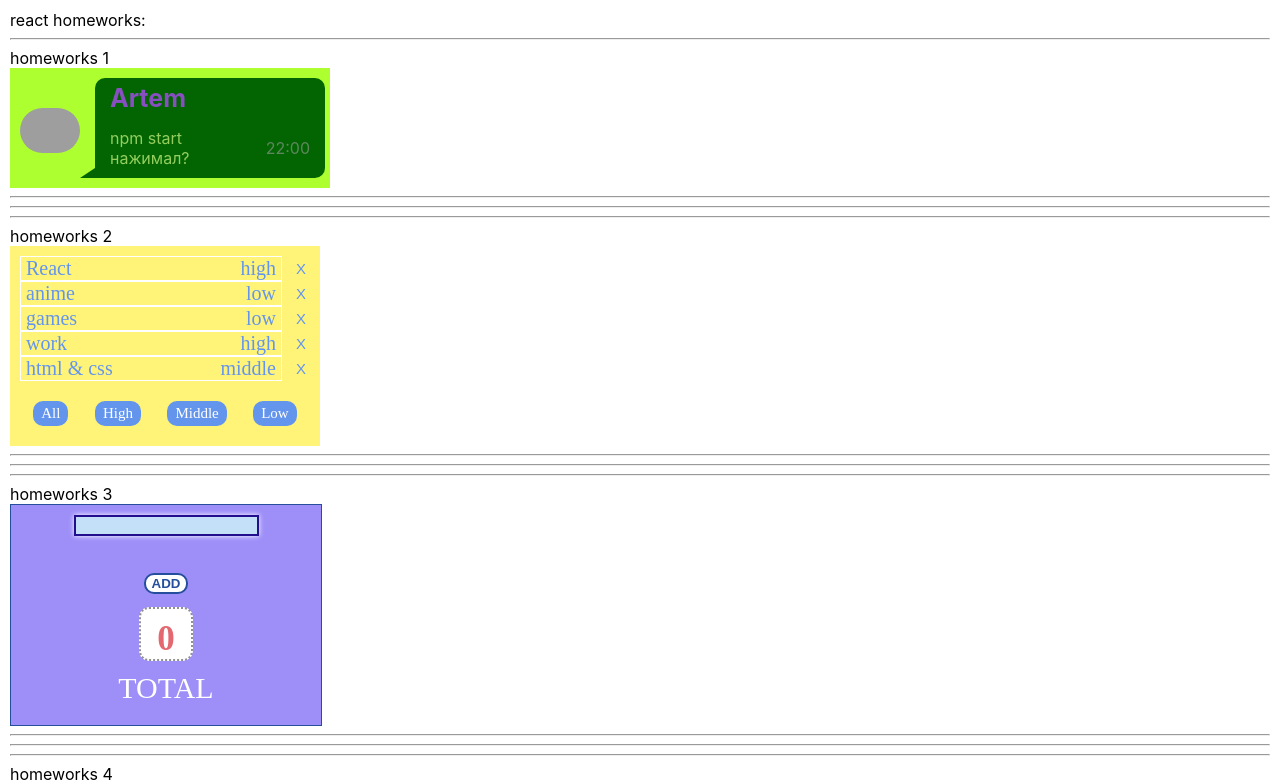
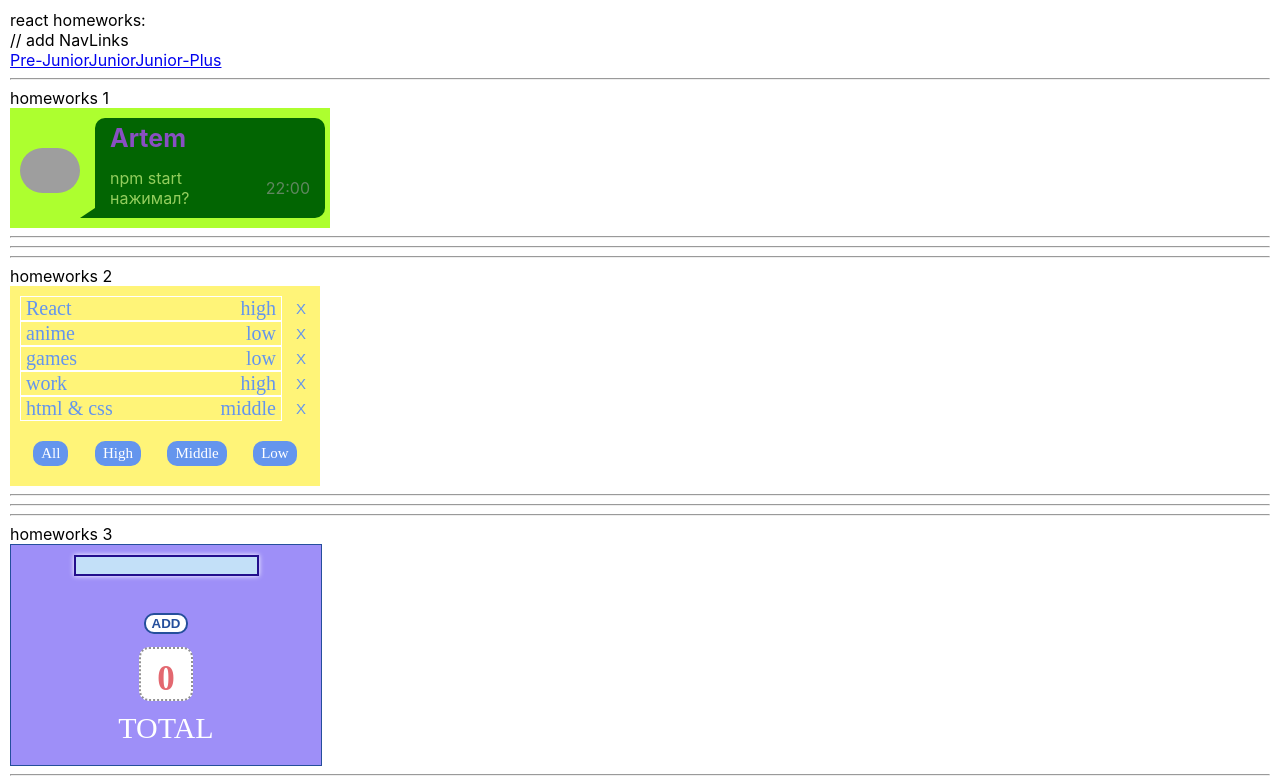
Before and after one commit to JulieBenchuk/homeworks, a React (Create React App) app: page /#/pre-junior in a window 1280 px wide. Shown: the top 782 px of the page. Built offline with nearby package versions, Linux system fonts and the light colour scheme; grey boxes are pictures that could not be loaded.

Commit message:
start HW5

```diff
--- a/package.json
+++ b/package.json
@@ -11,6 +11,7 @@
     "@types/node": "^16.7.13",
     "@types/react": "^17.0.20",
     "@types/react-dom": "^17.0.9",
+    "@types/react-router-dom": "^5.3.3",
     "@types/uuid": "^8.3.4",
     "gh-pages": "^3.2.3",
     "react": "^18.0.0",
--- a/src/p1-main/m1-ui/u1-app/App.tsx
+++ b/src/p1-main/m1-ui/u1-app/App.tsx
@@ -1,19 +1,13 @@
 import React from 'react'
 import s from './App.module.css'
-import HW1 from '../../../p2-homeworks/h1/HW1'
-import HW2 from '../../../p2-homeworks/h2/HW2'
-import HW3 from '../../../p2-homeworks/h3/HW3'
-import HW4 from '../../../p2-homeworks/h4/HW4'
+
+import HW5 from '../../../p2-homeworks/h5/HW5'
 
 function App() {
     return (
         <div className={s.App}>
             <div>react homeworks:</div>
-            <HW1 />
-            <HW2 />
-            <HW3 />
-            <HW4/>
-            {/*<HW5/>*/}
+            <HW5 />
 
         </div>
     )
--- a/src/p2-homeworks/h5/HW5.tsx
+++ b/src/p2-homeworks/h5/HW5.tsx
@@ -1,4 +1,5 @@
 import React from 'react'
+import { HashRouter } from 'react-router-dom'
 import Header from './Header'
 import Routes from './Routes'
 
@@ -6,13 +7,13 @@
     return (
         <div>
             {/*в gh-pages лучше работает HashRouter*/}
-            {/*<HashRouter>*/}
+            <HashRouter>
 
             <Header/>
 
             <Routes/>
 
-            {/*</HashRouter>*/}
+            </HashRouter>
         </div>
     )
 }
--- a/src/p2-homeworks/h5/Header.tsx
+++ b/src/p2-homeworks/h5/Header.tsx
@@ -1,9 +1,21 @@
-import React from 'react'
+import React from 'react';
+import {NavLink} from "react-router-dom";
 
 function Header() {
     return (
         <div>
             // add NavLinks
+            <nav>
+                <NavLink to='/pre-junior'>
+                    Pre-Junior
+                </NavLink>
+                <NavLink to='/pre-junior'>
+                    Junior
+                </NavLink>
+                <NavLink to='/pre-junior'>
+                    Junior-Plus
+                </NavLink>
+            </nav>
 
         </div>
     )
--- a/src/p2-homeworks/h5/Routes.tsx
+++ b/src/p2-homeworks/h5/Routes.tsx
@@ -1,27 +1,33 @@
-import React from 'react'
+import React from 'react';
+import { Redirect, Switch } from "react-router-dom";
+import Error404 from './pages/Error404';
+import PreJunior from './pages/PreJunior';
+import {Route} from "react-router-dom";
 
 export const PATH = {
     PRE_JUNIOR: '/pre-junior',
-    // add paths
+    JUNIOR: '/junior',
+    JUNIOR_PLUS: '/junior-plus'
+
 }
 
 function Routes() {
     return (
         <div>
             {/*Switch выбирает первый подходящий роут*/}
-            {/*<Switch>*/}
+            <Switch>
 
             {/*в начале мы попадаем на страницу '/' и переходим сразу на страницу PRE_JUNIOR*/}
             {/*exact нужен чтоб указать полное совподение (что после '/' ничего не будет)*/}
-            {/*<Route path={'/'} exact render={() => <Redirect to={PATH.PRE_JUNIOR}/>}/>*/}
+            <Route path={'/'} exact render={() => <Redirect to={PATH.PRE_JUNIOR}/>}/>
 
-            {/*<Route path={PATH.PRE_JUNIOR} render={() => <PreJunior/>}/>*/}
+            <Route path={PATH.PRE_JUNIOR} render={() => <PreJunior/>}/>
                 // add routes
 
             {/*у этого роута нет пути, он отрисуется если пользователь захочет попасть на несуществующую страницу*/}
-            {/*<Route render={() => <Error404/>}/>*/}
+            <Route render={() => <Error404/>}/>
 
-            {/*</Switch>*/}
+            </Switch>
         </div>
     )
 }
```
Also changed, not shown: src/p2-homeworks/h5/pages/Junior.tsx (added, +14 -0 lines), src/p2-homeworks/h5/pages/JuniorPlus.tsx (added, +14 -0 lines).
